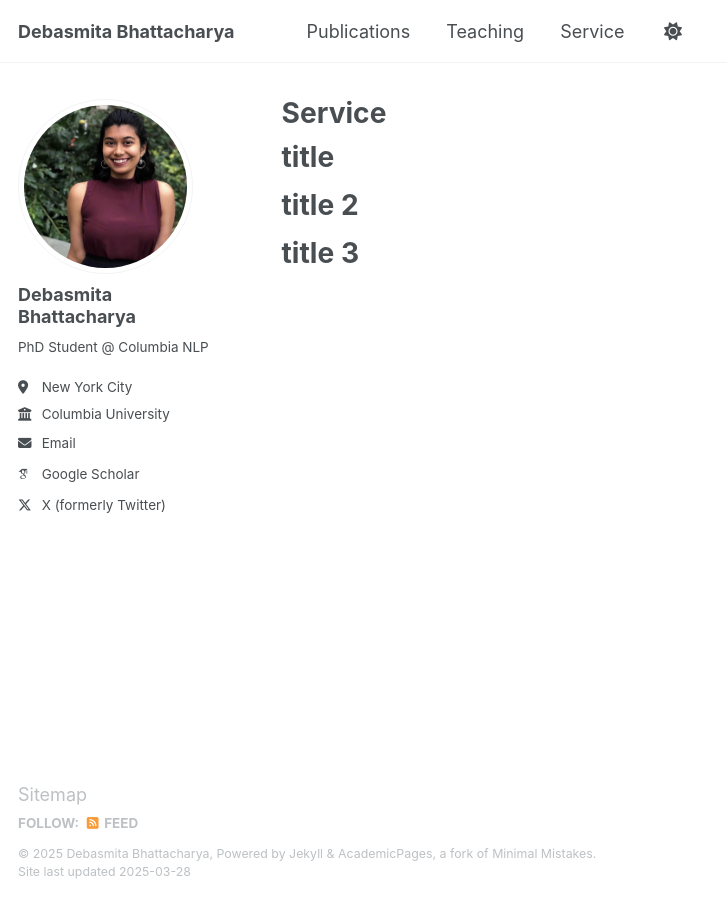
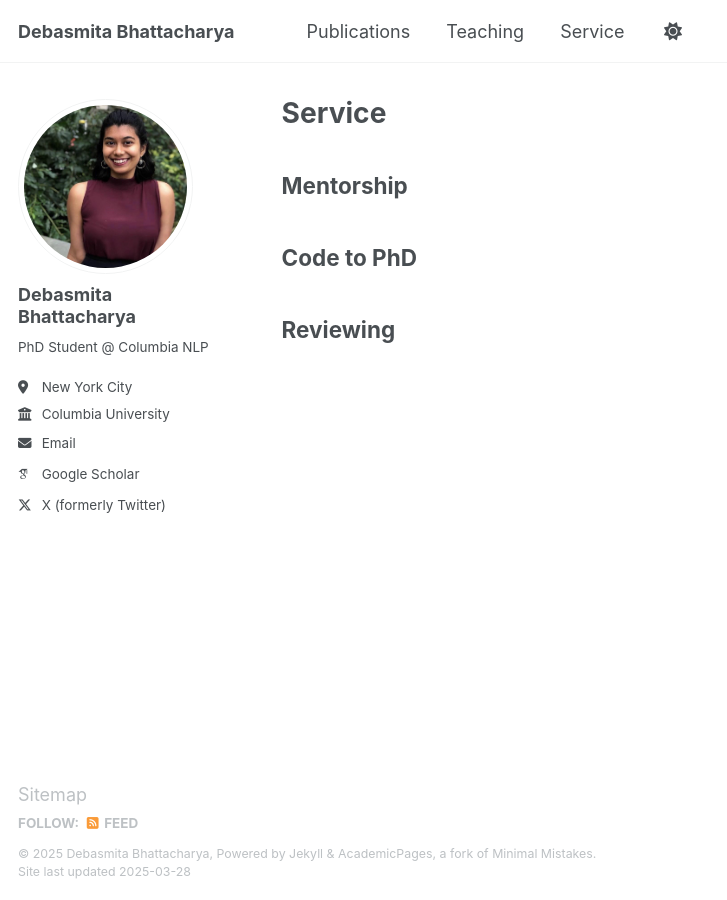
Before and after one commit to debasmita-b/debasmita-b.github.io, a Jekyll site: the page built from _pages/service.md, in a window 1280 px wide. Shown: the whole page, without its empty margins (0-727 px from the left). Built offline with Jekyll 4.4.1, drawn with Linux system fonts in a browser that asks for light colours; some web fonts are replaced.

Commit message:
markdown titles

```diff
--- a/_pages/service.md
+++ b/_pages/service.md
@@ -5,11 +5,10 @@ permalink: /service/
 author_profile: true
 ---
 
-title
-=====
+## Mentorship
 
-title 2
-=====
 
-title 3
-=====
+## Code to PhD
+
+
+## Reviewing
```
